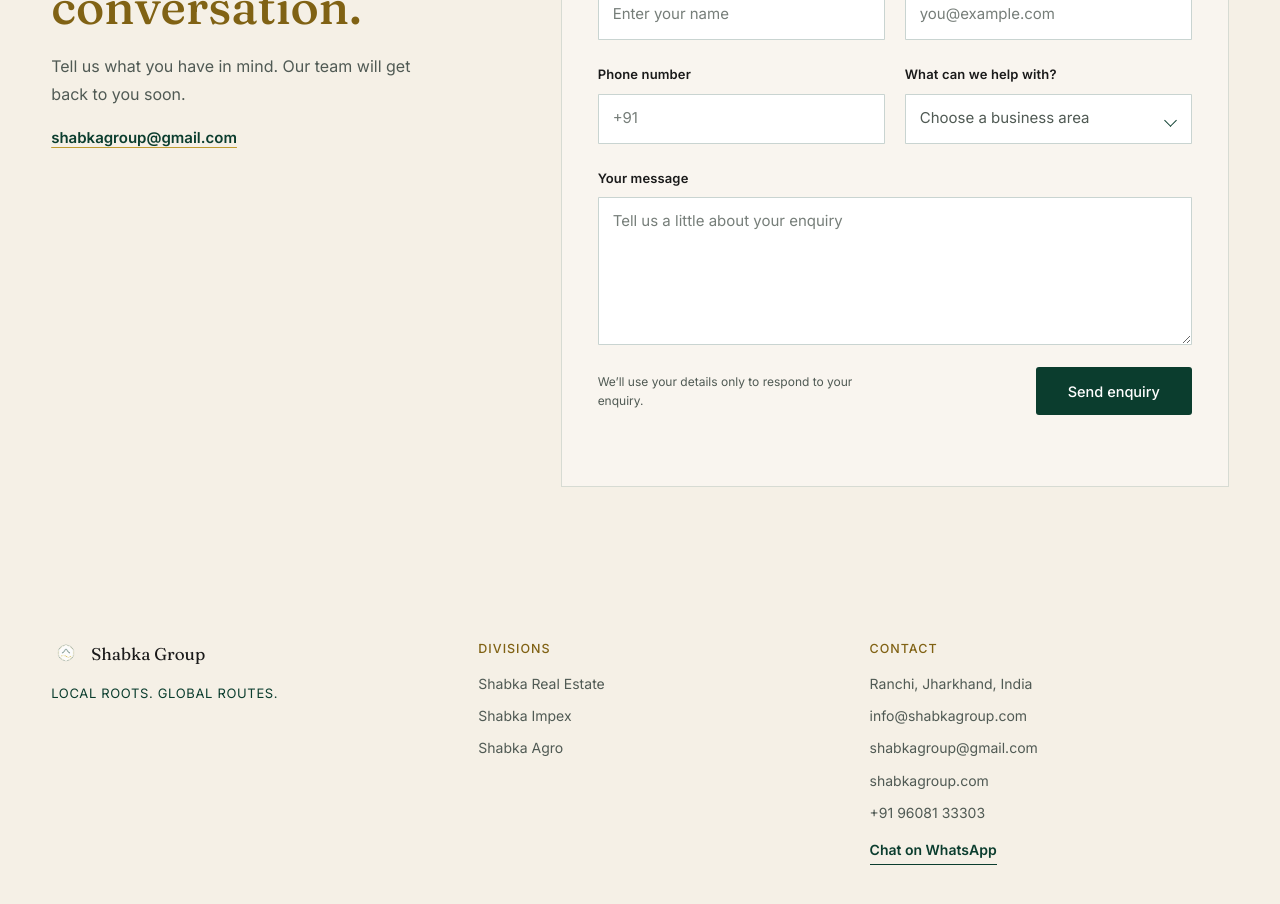
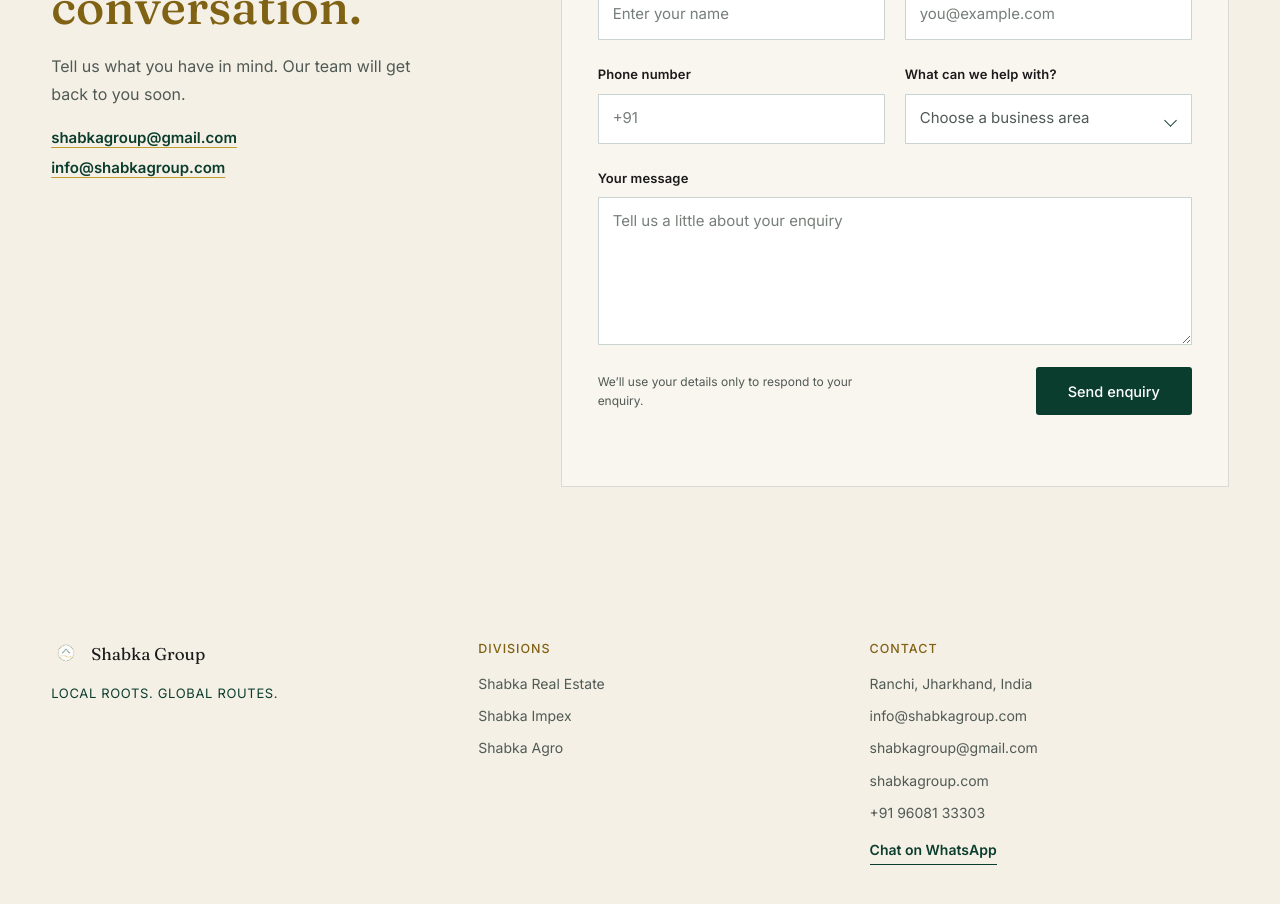
Before and after one commit to rohitkumar91131/sbhaka-group-real-state-, a Next.js app: page / in a window 1280 px wide. Shown: the part 2760-3664 px from the top of the page. Built offline with nearby package versions, Linux system fonts and the light colour scheme.

Commit message:
Add secondary email to contact section

```diff
--- a/app/globals.css
+++ b/app/globals.css
@@ -33,7 +33,7 @@ footer{background:var(--paper);color:var(--ink);padding:56px 0 28px;border-top:1
 .contact-inner{display:grid;grid-template-columns:.8fr 1.2fr;gap:clamp(42px,5vw,72px);align-items:start}
 .contact-copy h2{font-family:'Fraunces',serif;font-size:clamp(34px,4vw,48px);font-weight:500;line-height:1.16;margin:0 0 18px;max-width:12ch}
 .contact-copy p{max-width:38ch;color:var(--ink-soft);font-size:16px;line-height:1.75;margin:0}
-.contact-email{display:inline-block;margin-top:18px;color:var(--green);font-size:15px;font-weight:600;text-decoration-color:var(--clay-soft);text-underline-offset:4px}
+.contact-emails{display:grid;justify-items:start;gap:6px;margin-top:18px}.contact-email{display:inline-block;color:var(--green);font-size:15px;font-weight:600;text-decoration-color:var(--clay-soft);text-underline-offset:4px}
 .contact-email:focus-visible{outline:2px solid var(--clay-soft);outline-offset:4px}
 .contact-form{min-width:0;padding:clamp(22px,3vw,36px);border:1px solid rgba(11,61,46,.14);background:rgba(255,255,255,.34)}
 .contact-fields{display:grid;grid-template-columns:1fr 1fr;gap:24px 20px}
--- a/components/contact-section.tsx
+++ b/components/contact-section.tsx
@@ -21,7 +21,10 @@ export function ContactSection() {
         <div className="contact-copy">
           <h2 id="contact-heading">{contact.heading}</h2>
           <p>{contact.intro}</p>
-          <a className="contact-email" href={`mailto:${contact.emailAddress}`}>{contact.emailAddress}</a>
+          <div className="contact-emails">
+            <a className="contact-email" href={`mailto:${contact.emailAddress}`}>{contact.emailAddress}</a>
+            <a className="contact-email" href={`mailto:${contact.secondaryEmailAddress}`}>{contact.secondaryEmailAddress}</a>
+          </div>
         </div>
         <ContactForm contact={contact} divisions={site.divisions.items.map(({ name }) => name)} />
       </div>
--- a/lib.json
+++ b/lib.json
@@ -176,6 +176,7 @@
     "heading": "Let’s start a conversation.",
     "intro": "Tell us what you have in mind. Our team will get back to you soon.",
     "emailAddress": "shabkagroup@gmail.com",
+    "secondaryEmailAddress": "info@shabkagroup.com",
     "privacyNote": "We’ll use your details only to respond to your enquiry.",
     "fields": {
       "name": { "label": "Your name", "placeholder": "Enter your name" },
```
